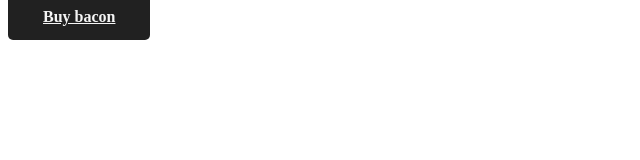
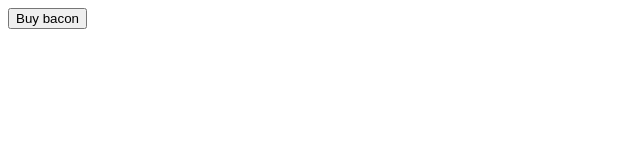
Before and after one commit to MantasMikal/guste-portfolio, a Gatsby site in the folder web/: page /productDemo in a window 1280 px wide. Shown: the whole page, without its empty margins (0-640 px from the left). Built offline with nearby package versions, Linux system fonts and the light colour scheme; Gatsby itself is replaced by a stand-in of ours.

Commit message:
Snipcart test v4

```diff
--- a/web/src/components/head/head.js
+++ b/web/src/components/head/head.js
@@ -85,7 +85,10 @@ const Head = ({
       <link href='/icons/favicon-32x32.png' rel='icon' sizes='32x32' type='image/png' />
       <link href='/icons/favicon-16x16.png' rel='icon' sizes='16x16' type='image/png' />
 
-      <script src='https://ajax.googleapis.com/ajax/libs/jquery/2.0.0/jquery.min.js' />
+      <script
+        src='https://code.jquery.com/jquery-2.2.4.min.js'
+        integrity='sha256-BbhdlvQf/xTY9gja0Dq3HiwQF8LaCRTXxZKRutelT44='
+        crossOrigin='anonymous' />
       <script src='https://cdn.snipcart.com/scripts/2.0/snipcart.js' id='snipcart' data-api-key='ODBjMDM3MDItOGY5Zi00Nzk5LWJhYjctMWY2ZDAwMjUxYzA1NjM2OTE2NDM3MjAyODQwODE0' />
       <link href='https://cdn.snipcart.com/themes/2.0/base/snipcart.min.css' type='text/css' rel='stylesheet' />
 
--- a/web/src/pages/productDemo.js
+++ b/web/src/pages/productDemo.js
@@ -3,20 +3,7 @@ export default class ProductDemo extends React.Component {
   render () {
     return (
       <div>
-        <a
-          style={{
-            backgroundColor: '#212121',
-            borderRadius: '5px',
-            color: '#F5F5F5',
-            fontWeight: 'bold',
-            paddingBottom: '15px',
-            paddingTop: '15px',
-            paddingRight: '35px',
-            paddingLeft: '35px',
-            fontSize: '24'
-          }}
-          id='buyButton'
-          href='#'
+        <button
           className='snipcart-add-item'
           data-item-id='2'
           data-item-name='Bacon'
@@ -24,8 +11,8 @@ export default class ProductDemo extends React.Component {
           data-item-weight='20'
           data-item-url='https://gustore.netlify.com/productDemo'
           data-item-description='Some fresh bacon'>
-              Buy bacon
-        </a>
+        Buy bacon
+        </button>
       </div>
     )
   }
```
